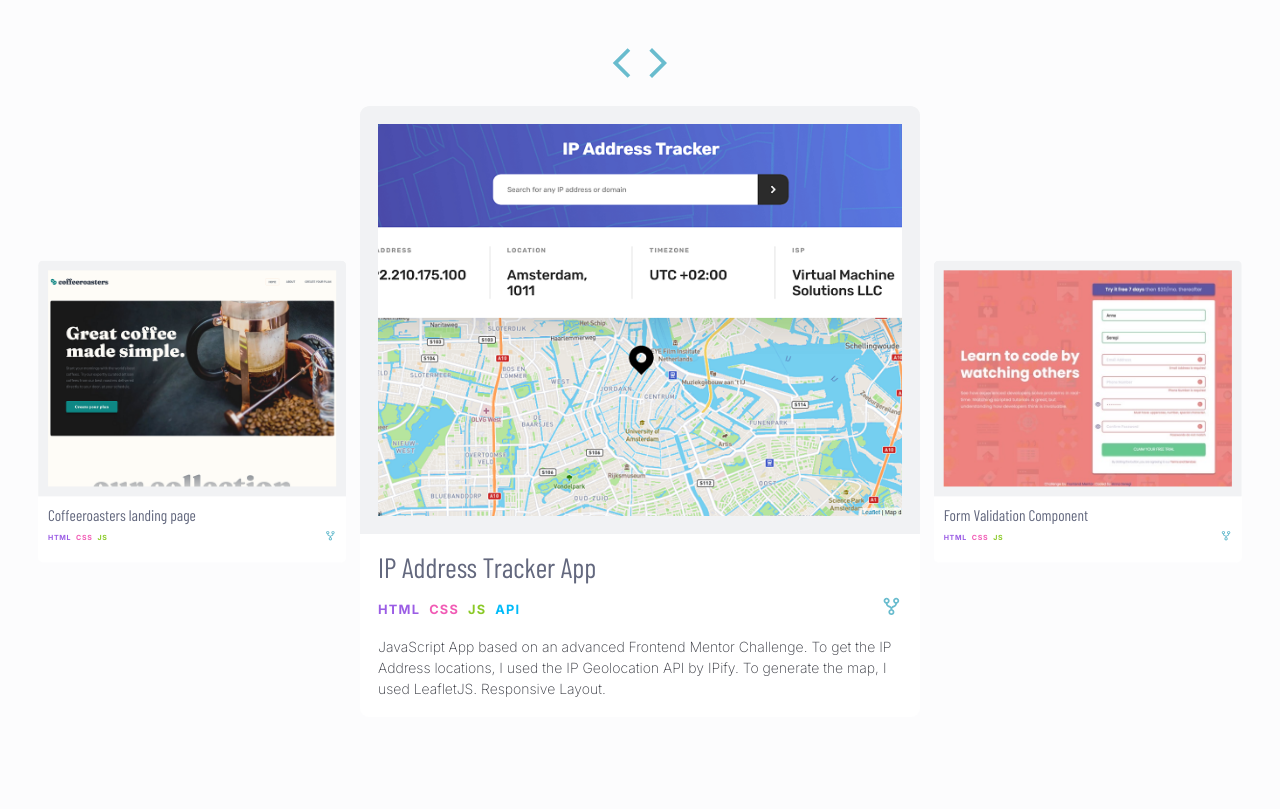
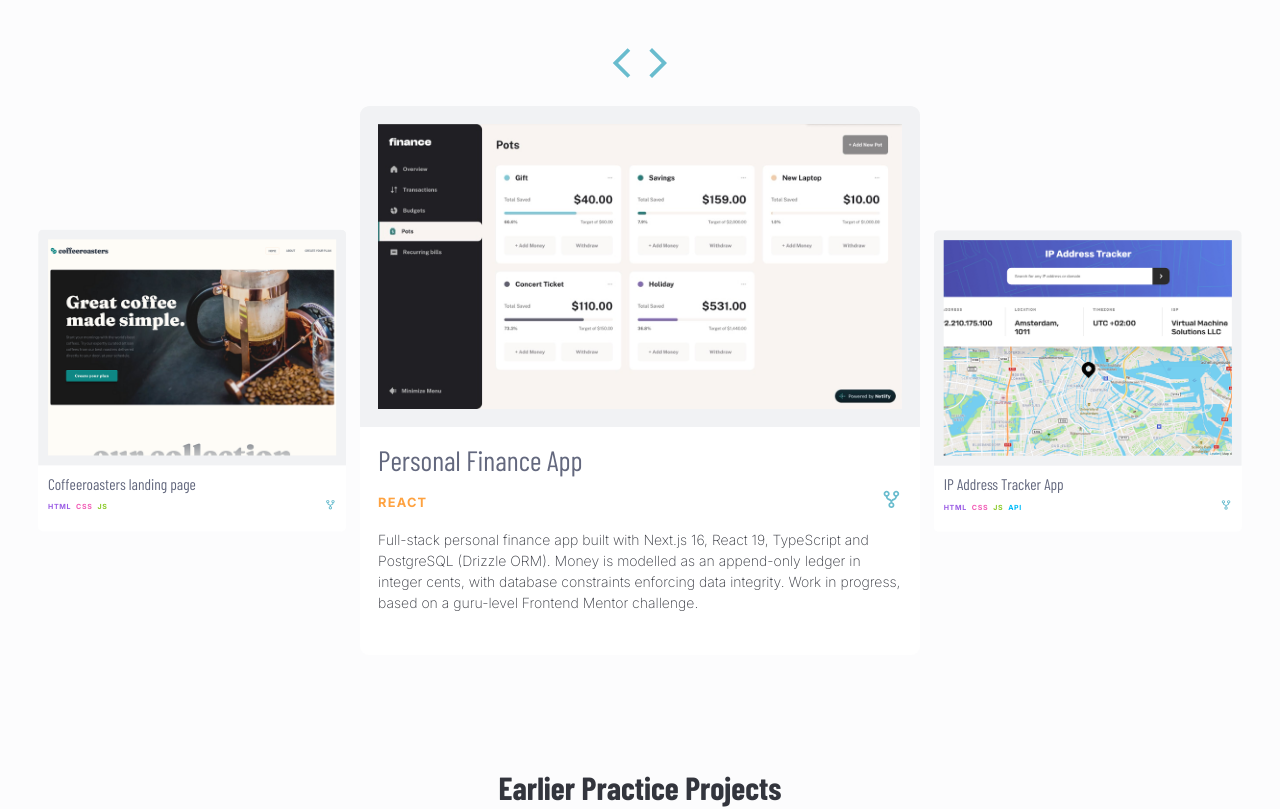
Before and after one commit to annacsillaxs/portfolio-react, a React (Vite) app: page / in a window 1280 px wide. Shown: the part 1924-2733 px from the top of the page. Built offline with nearby package versions, Linux system fonts and the light colour scheme; a web font is replaced by a local one.

Commit message:
add new personal finance app to the projects

```diff
--- a/src/data.ts
+++ b/src/data.ts
@@ -1,6 +1,21 @@
 import type { Project } from "./types";
 
 const data: Project[] = [
+	{
+		id: "personal-finance-app",
+		name: "personal-finance-app",
+		featured: true,
+		title: "Personal Finance App",
+		link: "https://personalfinanceappbyanna.netlify.app/",
+		source: "./images/projects/finance.jpg",
+		type: "image/jpeg",
+		img: "./images/projects/finance.jpg",
+		tags: ["react"],
+		repo: "https://github.com/annacsillaxs/personal-finance-app",
+		desc: "Full-stack personal finance app built with Next.js 16, React 19, TypeScript and PostgreSQL (Drizzle ORM). Money is modelled as an append-only ledger in integer cents, with database constraints enforcing data integrity. Work in progress, based on a guru-level Frontend Mentor challenge.",
+		links: ["https://www.frontendmentor.io/challenges/personal-finance-app-JfjtZgyMt1"],
+		href: ["Frontend Mentor"],
+	},
 	{
 		id: "fm-theme-switcher",
 		name: "fm-theme-switcher",
```
Also changed, not shown: public/images/projects/finance.jpg (added).
